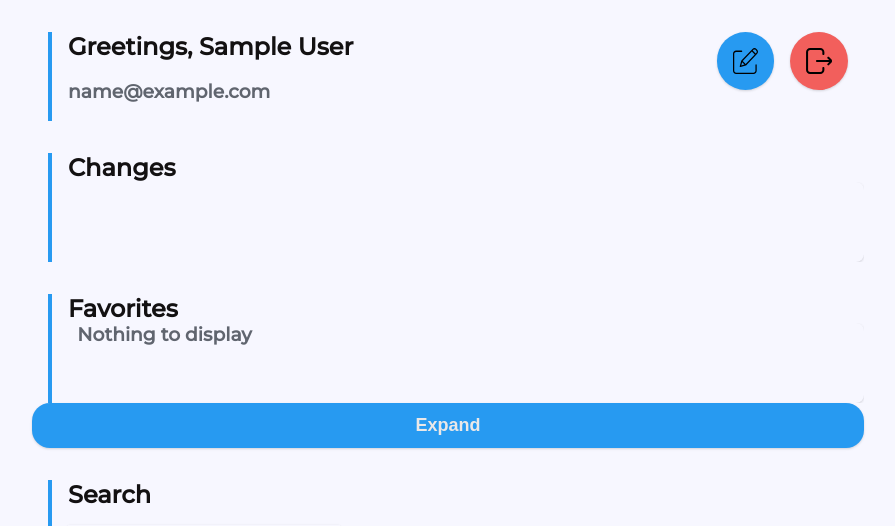
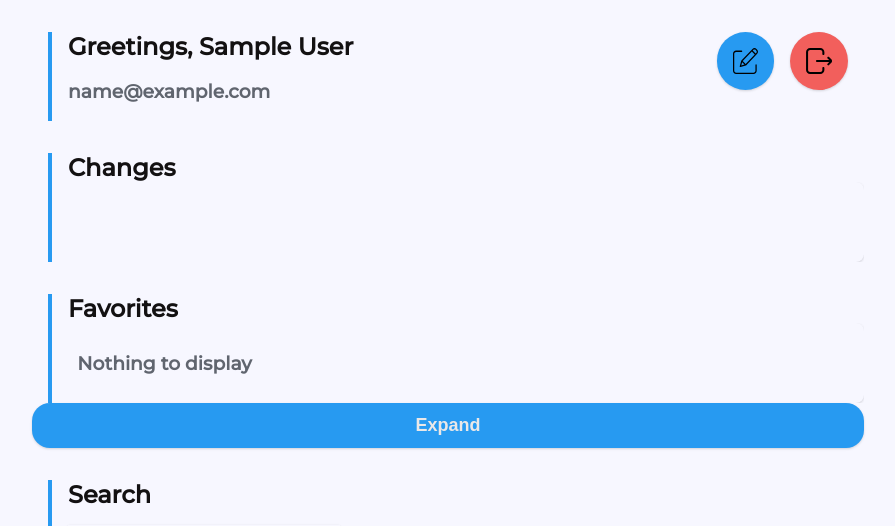
Before and after one commit to markmelnic/carsen-web, a Flask app: page /dashboard in a window 1280 px wide. Shown: the top 526 px of the page, without its empty margins (192-1087 px from the left). Run offline with Flask 2, Linux system fonts and the light colour scheme; the visitor is signed in with stand-in values (Sample User, id 1); data comes from the database, SQL or seed files in the repository; data that the repository does not hold is empty; parts of the project's set-up code (start-up, migrations or seed data) failed here and were passed over; some libraries are stand-ins or nearby versions.

Commit message:
Class typo fix

```diff
--- a/app/static/dashboard.css
+++ b/app/static/dashboard.css
@@ -317,7 +317,7 @@ h3.increase {
     display: inline;
 }
 
-.z {
+.center-text {
     display: block;
     align-self: center;
     justify-self: center;
```
